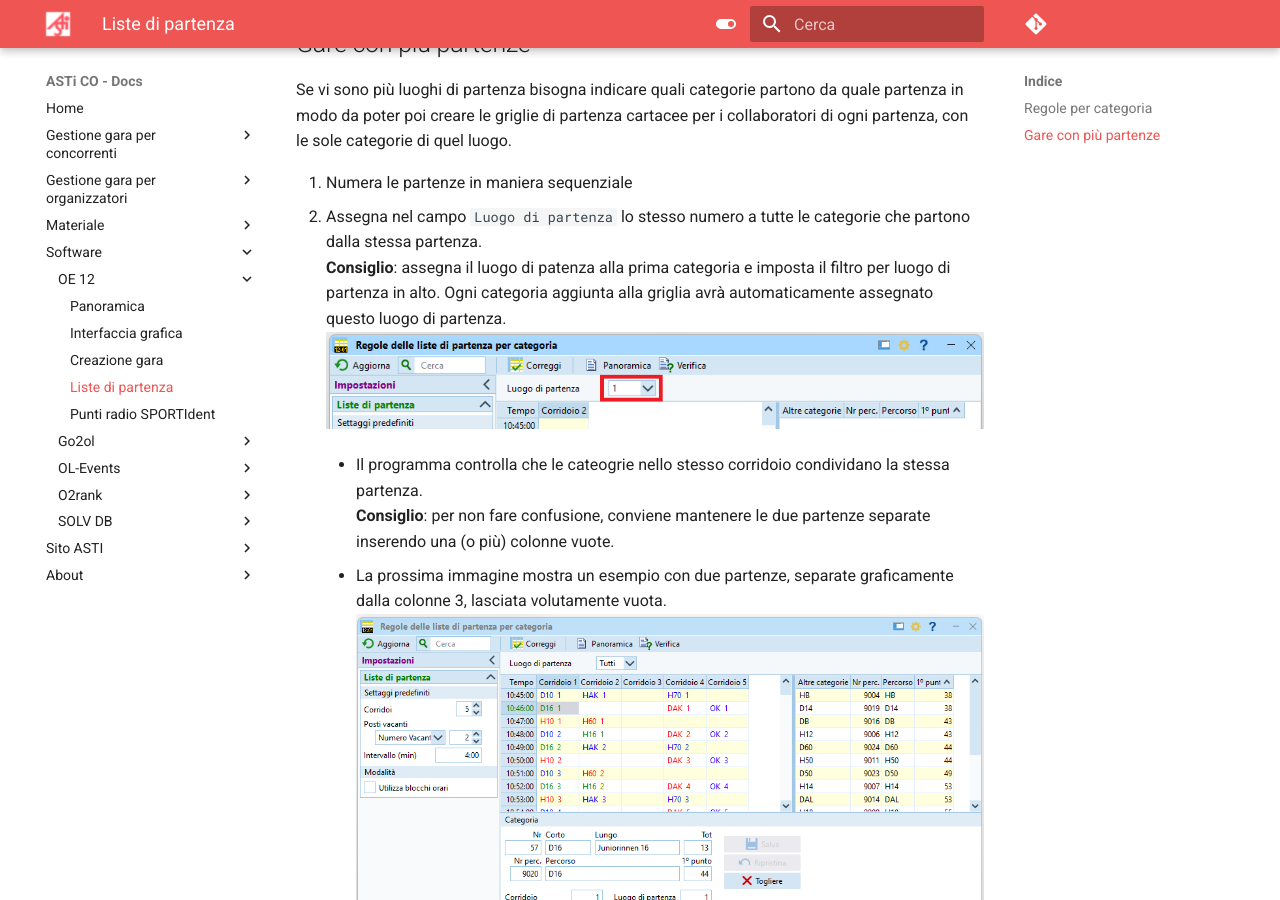
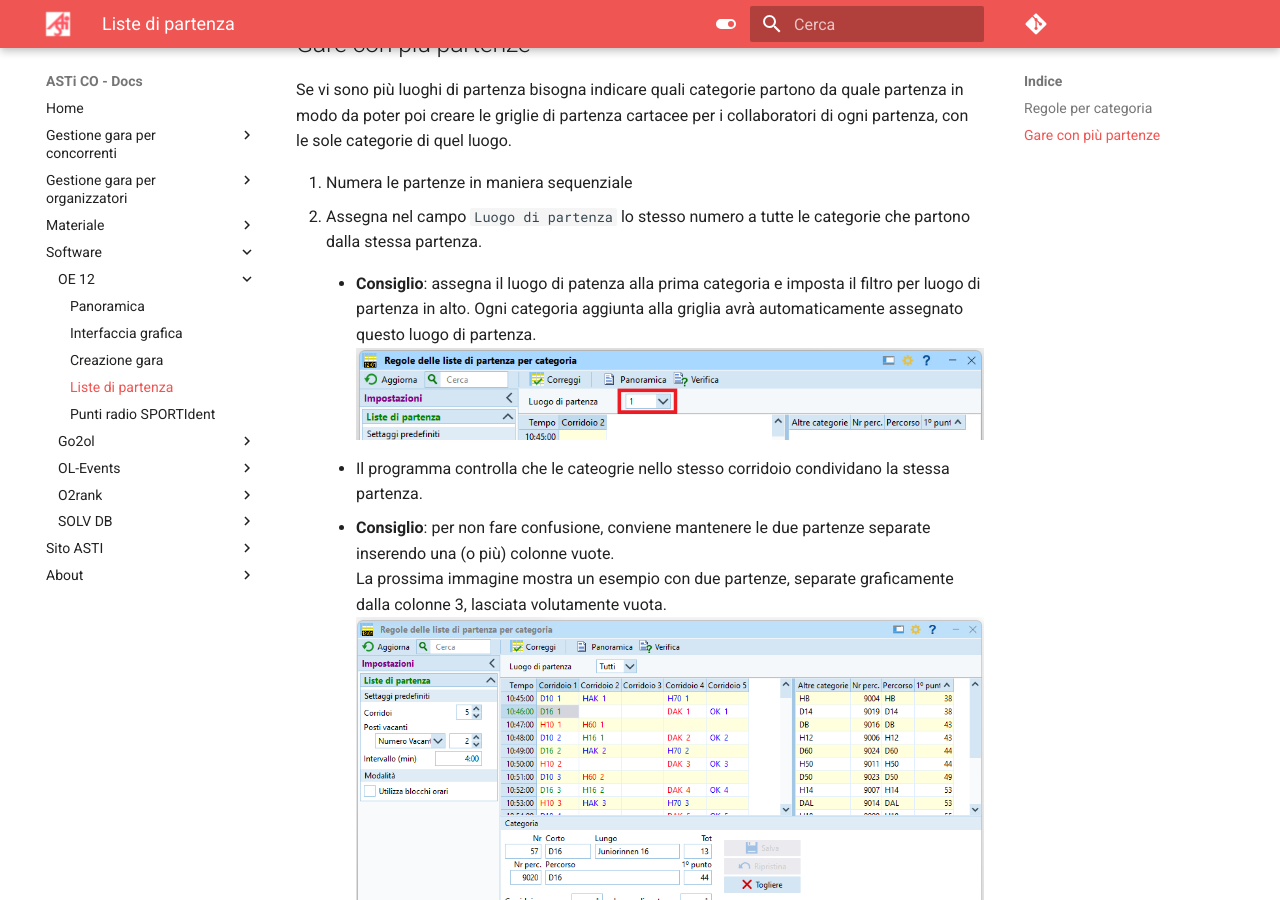
Before and after one commit to asti-co/doc, an MkDocs documentation site: the page built from docs/software/oe12/liste_partenza.md, in a window 1280 px wide and 900 px high, scrolled down 4718 px. Built offline with MkDocs 1.6.1 and Material for MkDocs 9.7.7, drawn with Linux system fonts in a browser that asks for light colours; comment, search, counter and statistics services are not loaded.

Commit message:
formattazione

```diff
--- a/docs/software/oe12/liste_partenza.md
+++ b/docs/software/oe12/liste_partenza.md
@@ -67,11 +67,12 @@ Se vi sono più luoghi di partenza bisogna indicare quali categorie partono da q
 
 1. Numera le partenze in maniera sequenziale
 1. Assegna nel campo `Luogo di partenza` lo stesso numero a tutte le categorie che partono dalla stessa partenza.
-**Consiglio**: assegna il luogo di patenza alla prima categoria e imposta il filtro per luogo di partenza in alto. Ogni categoria aggiunta alla griglia avrà automaticamente assegnato questo luogo di partenza.
-![Filtro per luogo di partenza](inc/partenza_regole_categoria_menu_filtro_luogo.png)
+
+    - **Consiglio**: assegna il luogo di patenza alla prima categoria e imposta il filtro per luogo di partenza in alto. Ogni categoria aggiunta alla griglia avrà automaticamente assegnato questo luogo di partenza.
+    ![Filtro per luogo di partenza](inc/partenza_regole_categoria_menu_filtro_luogo.png)
 
     - Il programma controlla che le cateogrie nello stesso corridoio condividano la stessa partenza.
-    **Consiglio**: per non fare confusione, conviene mantenere le due partenze separate inserendo una (o più) colonne vuote.
 
-    - La prossima immagine mostra un esempio con due partenze, separate graficamente dalla colonne 3, lasciata volutamente vuota.
+    - **Consiglio**: per non fare confusione, conviene mantenere le due partenze separate inserendo una (o più) colonne vuote.
+    La prossima immagine mostra un esempio con due partenze, separate graficamente dalla colonne 3, lasciata volutamente vuota.
     ![Regole con più partenze](inc/partenza_regole_categoria_piu_partenze.png)
```
